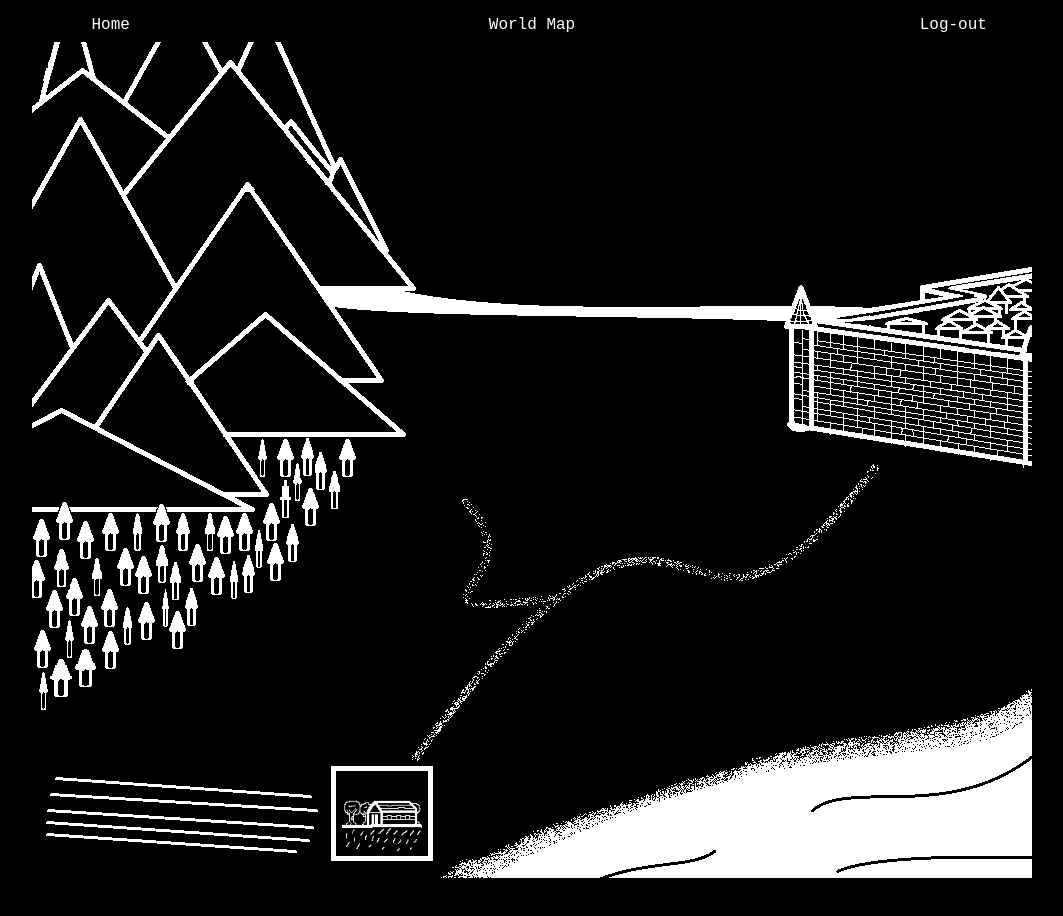
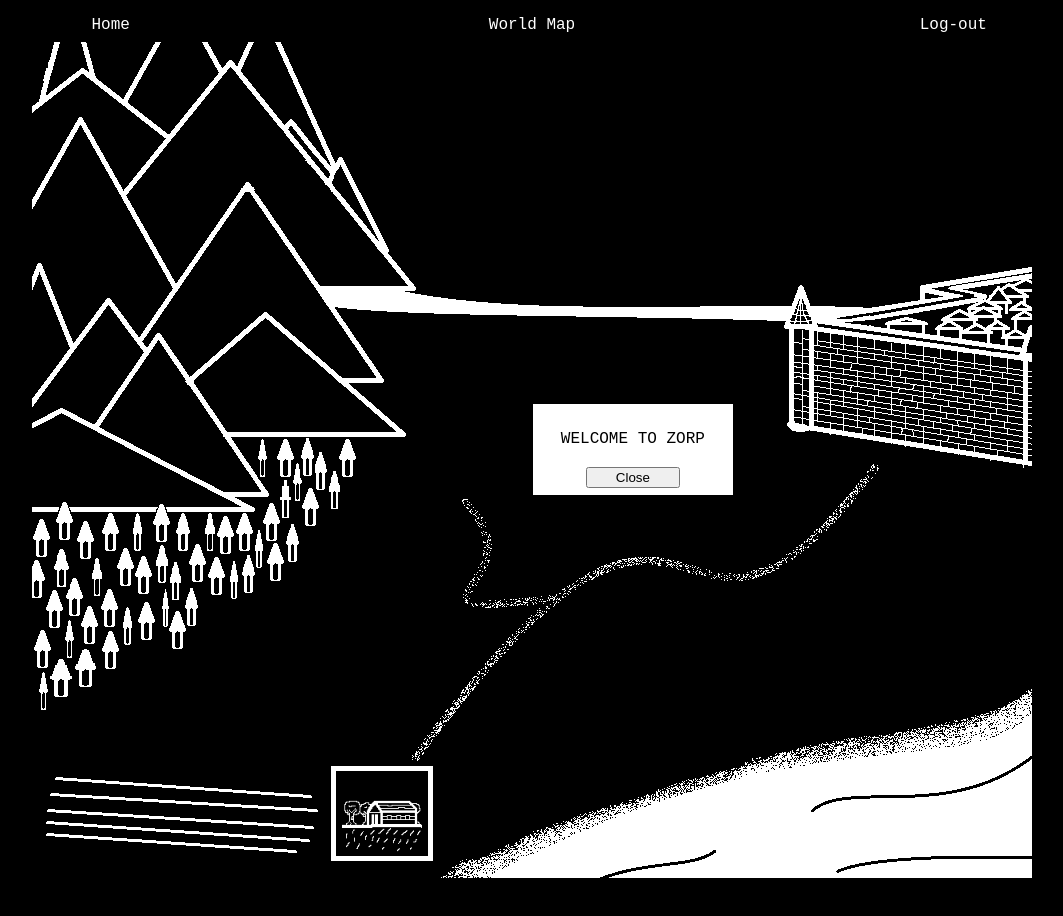
Before and after one commit to m-is/fullstack_project, a React (Vite) app in the folder frontend/: page /map in a window 1280 px wide. Shown: the top 916 px of the page, without its empty margins (108-1171 px from the left). Built offline with nearby package versions, Linux system fonts and the light colour scheme; no server answers; sample sign-in values are in the browser's storage.

Commit message:
Added new dialogue box component

```diff
--- /dev/null
+++ b/frontend/src/Components/DialogueBox.tsx
@@ -0,0 +1,25 @@
+import { useState } from "react";
+import { useLocation } from "react-router-dom";
+
+export const Dialogue = (text) => {
+	const [showDialogue, setShowDialogue] = useState(true);
+	const onClick = () => setShowDialogue(false);
+	return (
+		<>
+		{ showDialogue ? (
+			<div className={"dialogue-box"}>
+				<DialogueBox {...text}/>
+				<input type="submit" value="Close" onClick={onClick} /></div>
+			) : null }
+		</>
+	);
+};
+
+const DialogueBox = (text) => {
+	console.log(text);
+	return(
+		<div >
+			<p>{`${text.text}`}</p>
+		</div>
+	);
+};
--- a/frontend/src/Components/WorldMap.tsx
+++ b/frontend/src/Components/WorldMap.tsx
@@ -2,6 +2,7 @@
 //Boot player from here if no auth
 //If player tries to visit undiscovered location give them a "you are lost" page
 
+import { Dialogue } from "@/Components/DialogueBox.tsx";
 import { useAuth } from "@/Services/Auth.tsx";
 import { playerInfo } from "@/Services/RecoilState.tsx";
 import axios from "axios";
@@ -33,12 +34,11 @@ export const WorldMap = () => {
 				}
 			);
 
-
 			return locationsRes.data;
 		};
+		getLocations().then(setLocationList);
 
-		getLocations().then(setLocationList);
-		},[auth.userEmail]);
+		}, [auth.userEmail]);
 
 	useEffect( () => {
 
@@ -67,18 +67,21 @@ export const WorldMap = () => {
 		console.log(player);
 	},[auth.userEmail,locationList,inventoryList]);
 
+	useEffect(  () => {
+		const map= [];
+
+		locationList.forEach((location) => {
+			const value = Object.values(location);
+			map.push(value[1]);
+		});
+
+		setMap(map);
+	},[locationList]);
+
+
 
 	const navigateToFarm = () =>{
 		const path = "/farm";
-		/*
-		let visited = false;
-		locations.forEach((location) =>{
-			if(location.name === "farm"){
-				visited = location.visited;
-			}
-		});
-
-		 */
 		navigate(path);
 	};
 
@@ -88,26 +91,10 @@ export const WorldMap = () => {
 	};
 
 
-
-	/*
-	return (
-		<div>
-			{ map.includes("farm") ? (
-				<FarmIcon />
-			) : null }
-			{ map.includes("castleGate") ? (
-				<CastleGateIcon />
-			) : null }
-			{ map.includes("townCenter") ? (
-				<TownCenterIcon />
-			) : null }
-		</div>
-	);
-
-	 */
 	return (
 
 		<div className={"world-map background"}>
+			<Dialogue text="WELCOME TO ZORP"></Dialogue>
 				<button id={"farm-icon"}><img  className={"map-icon"} src={farmIcon} alt={"Icon for farm location"} onClick={navigateToFarm} /></button>
 			{ map.includes("gates") ? (
 				<button id={"gates-icon"}><img className={"map-icon"} src={gatesIcon} alt={"Icon for town gates location"} onClick={navigateToGates} /></button>
--- a/frontend/src/assets/css/ZorpStyles.css
+++ b/frontend/src/assets/css/ZorpStyles.css
@@ -117,6 +117,26 @@ Navbar styling
 /*
 Styling for location interactions
  */
+
+.dialogue-box{
+    display:flex;
+    flex-direction: column;
+    align-items: center;
+    justify-content: center;
+    grid-row-start: 5;
+    grid-row-end: 6;
+    grid-column-start: 6;
+    grid-column-end: 8;
+    border-style: solid;
+    border-width: thick;
+    border-color: white;
+    background-color: white;
+}
+
+.dialogue-box input{
+    width: 50%;
+}
+
 .interaction {
     height: 100%;
     width: 100%;
```
